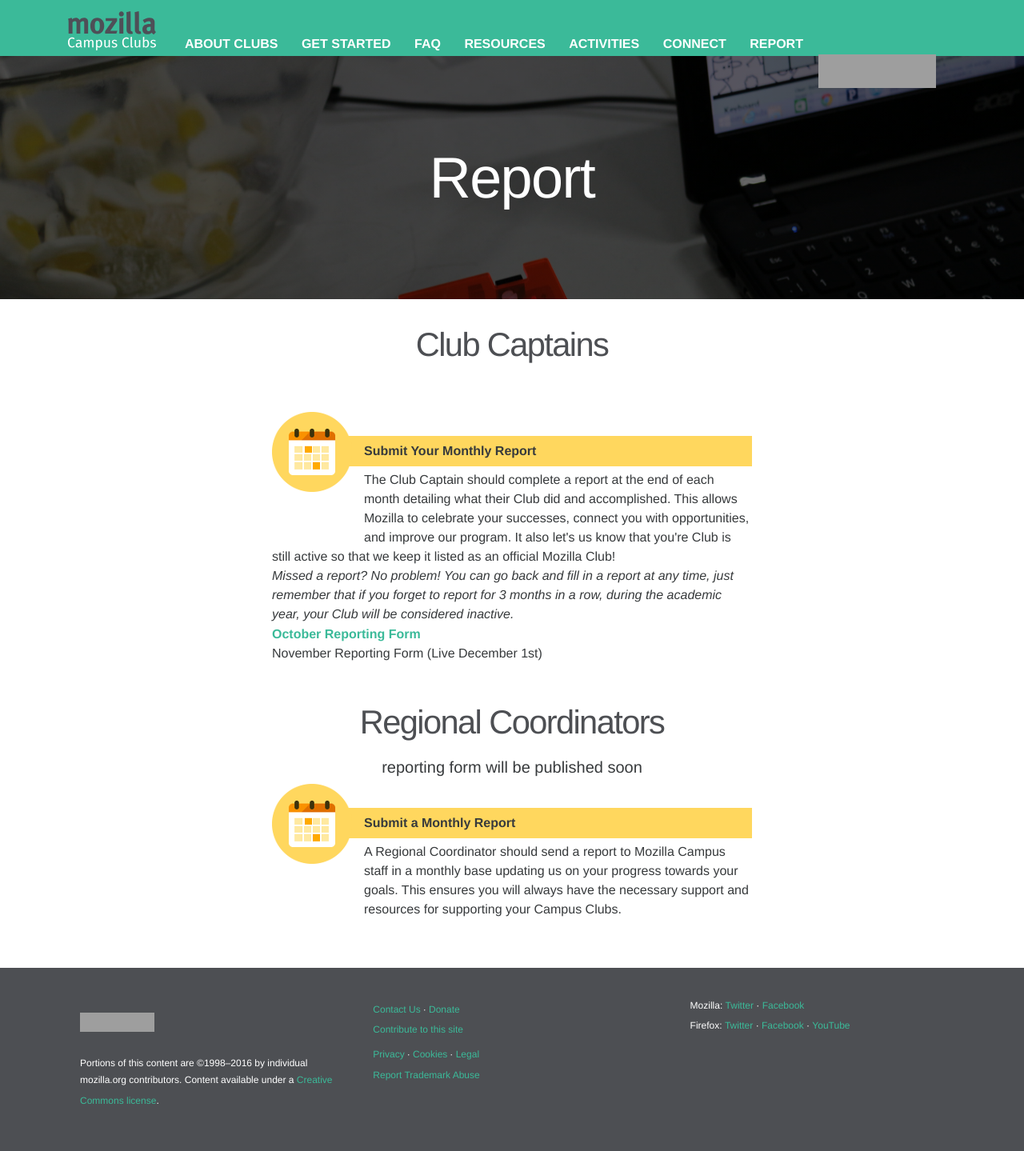
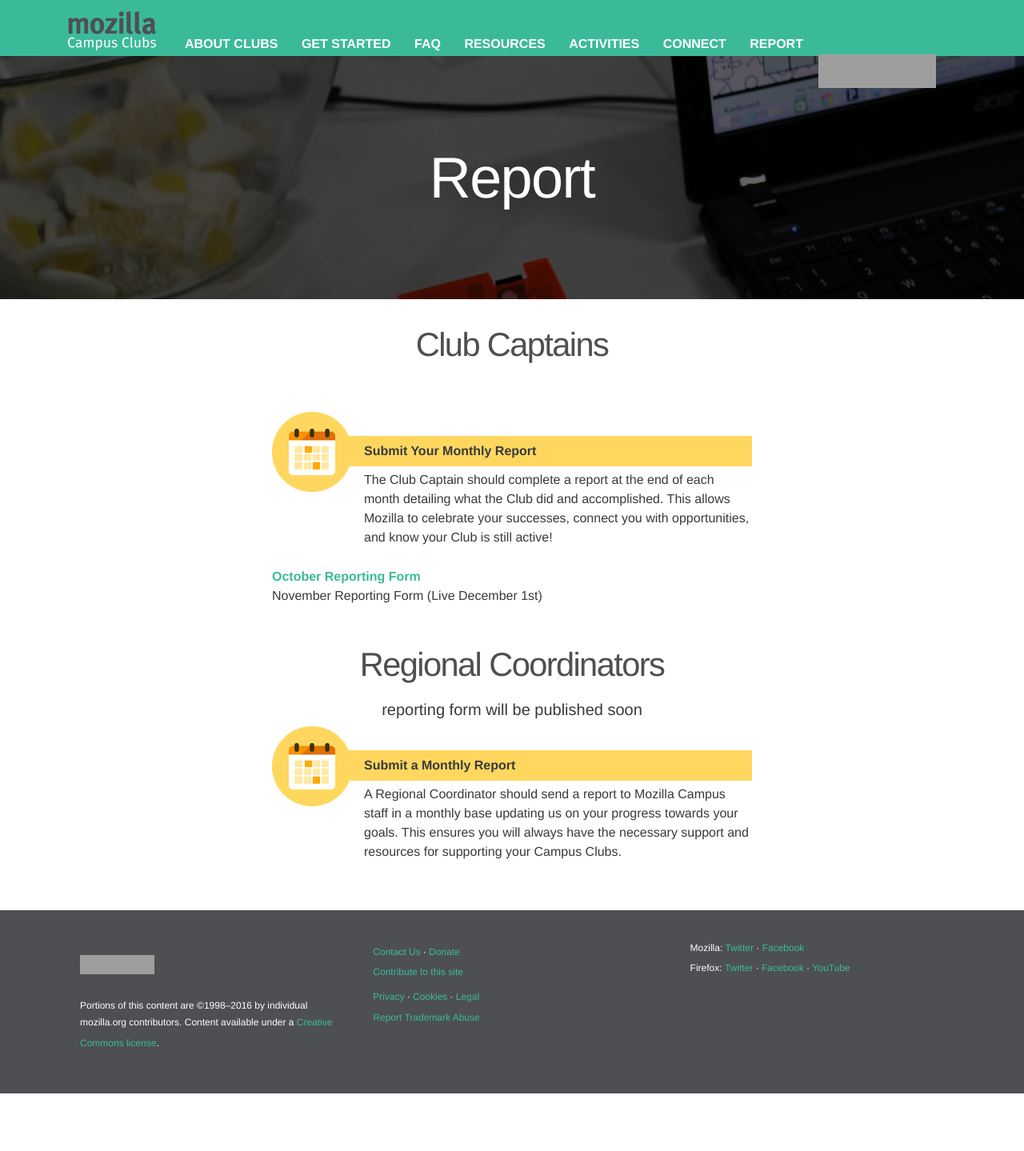
Before and after one commit to mozilla/mozilla-campus-clubs, a Jekyll site: the page built from _pages/report.md, in a window 1280 px wide. Shown: the whole page at 80% size. Built offline with Jekyll 4.4.1, drawn with Linux system fonts in a browser that asks for light colours; some web fonts are replaced; after the commit the page ends 1367 px from its top, so only the background shows below that; grey boxes are pictures that could not be loaded.

Commit message:
Trying to make pretty

```diff
--- a/_pages/report.md
+++ b/_pages/report.md
@@ -16,9 +16,8 @@ ref: resources
   <img src="/static/img/calendar.png" alt="">
   <div class="head-link">Submit Your Monthly Report</div>
   <span>
-  The Club Captain should complete a report at the end of each month detailing what their Club did and accomplished. This allows Mozilla to celebrate your successes, connect you with opportunities, and improve our program. It also let's us know that you're Club is still active so that we keep it listed as an official Mozilla Club!
+  The Club Captain should complete a report at the end of each month detailing what the Club did and accomplished. This allows Mozilla to celebrate your successes, connect you with opportunities, and know your Club is still active!
   <br>
-  <i>Missed a report? No problem! You can go back and fill in a report at any time, just remember that if you forget to report for 3 months in a row, during the academic year, your Club will be considered inactive.</i>
   <br>
   <a href="https://docs.google.com/a/mozilla.com/forms/d/e/1FAIpQLSfPkMDBxu72xqBtO3ooKThNdn7o7diioMUOnjjBKenuVN3K6w/viewform">October Reporting Form</a>
   <br>
```
